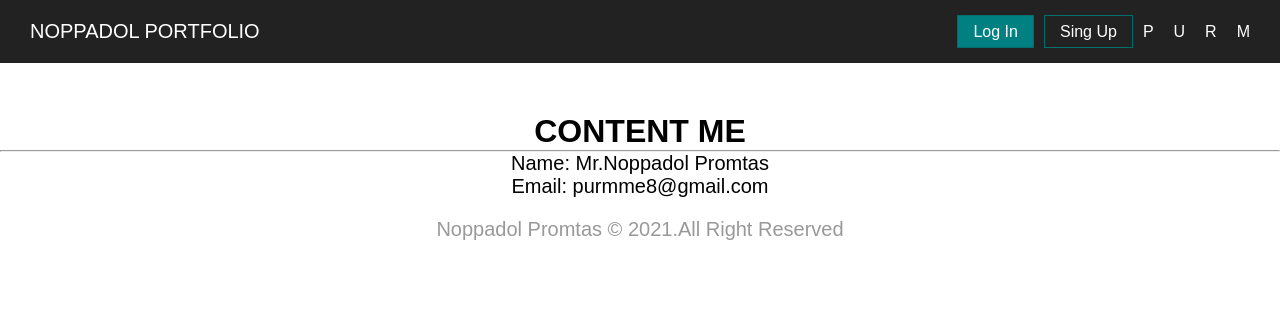
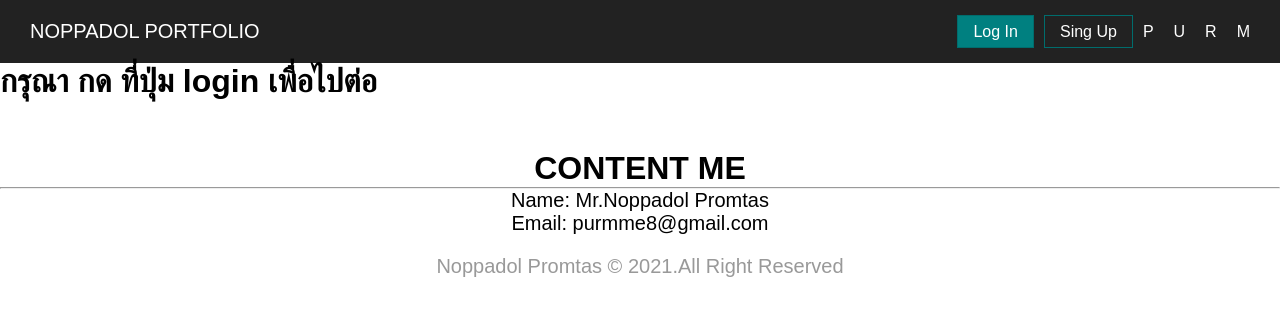
Before and after one commit to purmme/Noppadolweb, a plain HTML site: page Noppadolweb/index.html in a window 1280 px wide. Drawn offline with nearby package versions, Linux system fonts and the light colour scheme.

Commit message:
Update index.html

```diff
--- a/Noppadolweb/index.html
+++ b/Noppadolweb/index.html
@@ -47,6 +47,8 @@
             <script src="https://code.jquery.com/jquery-3.4.1.min.js"></script>
             <script src="script.js"></script>
 
+            <h1> กรุณา กด ที่ปุ่ม login เพื่อไปต่อ </h1>
+
         <h2>Content Me</h2>
         <hr>
         <form action="">
```
